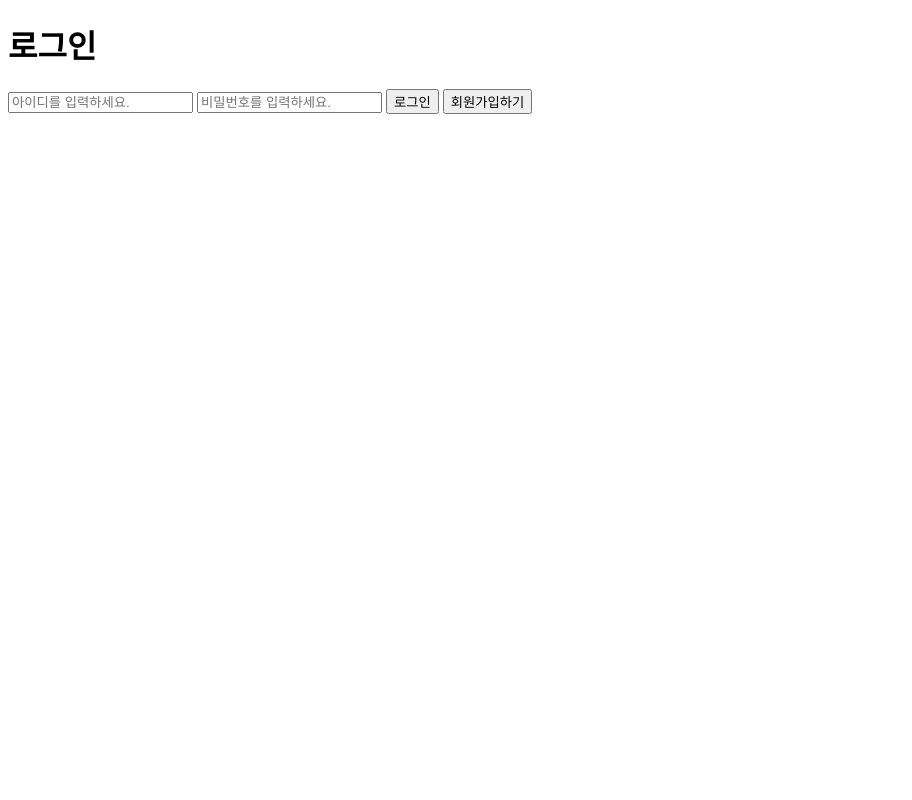
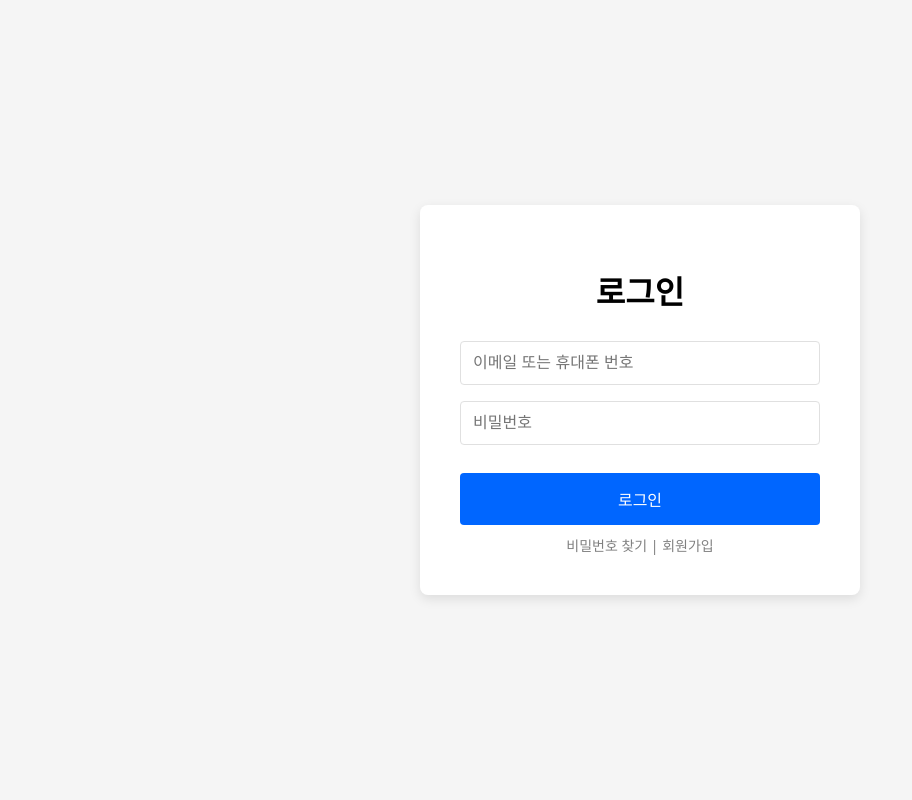
Before and after one commit to powerkyungil/hnh, a PHP site: page /view/item/herenothere/main.php in a window 1280 px wide. Shown: the whole page, without its empty margins (0-912 px from the left). Run offline with PHP 8.4, Linux system fonts and the light colour scheme.

Commit message:
Fix - 로그인, 회원가입, 메인페이지 디자인 추가

```diff
--- /dev/null
+++ b/css/default.css
@@ -0,0 +1,59 @@
+
+body {
+    font-family: 'Noto Sans', sans-serif;
+    background-color: #F5F5F5;
+    display: flex;
+    justify-content: center;
+    align-items: center;
+    height: 100vh;
+    margin: 0;
+}
+.login-container {
+    background-color: white;
+    padding: 40px;
+    border-radius: 8px;
+    box-shadow: 0 4px 12px rgba(0, 0, 0, 0.1);
+    width: 100%;
+    max-width: 360px;
+}
+.login-container h1 {
+    text-align: center;
+    margin-bottom: 20px;
+}
+.input-field {
+    width: 100%;
+    padding: 12px;
+    margin: 8px 0;
+    border: 1px solid #E0E0E0;
+    border-radius: 4px;
+    box-sizing: border-box;
+    font-size: 16px;
+}
+.input-field:focus {
+    border-color: #0066FF;
+    outline: none;
+}
+.login-btn {
+    width: 100%;
+    background-color: #0066FF;
+    color: white;
+    padding: 14px;
+    border: none;
+    border-radius: 4px;
+    font-size: 16px;
+    cursor: pointer;
+    margin-top: 20px;
+}
+.login-btn:hover {
+    background-color: #0056D2;
+}
+.link {
+    text-align: center;
+    color: #808080;
+    font-size: 14px;
+    margin-top: 10px;
+}
+.link a {
+    color: #808080;
+    text-decoration: none;
+}
--- a/view/item/herenothere/main.php
+++ b/view/item/herenothere/main.php
@@ -2,15 +2,13 @@
 
 ?>
 
-<!doctype html>
-<html lang="en">
+<!DOCTYPE html>
+<html lang="ko">
 <head>
     <meta charset="UTF-8">
-    <meta name="viewport"
-          content="width=device-width, user-scalable=no, initial-scale=1.0, maximum-scale=1.0, minimum-scale=1.0">
-    <meta http-equiv="X-UA-Compatible" content="ie=edge">
-    <title>회원가입</title>
-</head>
+    <meta name="viewport" content="width=device-width, initial-scale=1.0">
+    <title>로그인 페이지</title>
+    <link rel="stylesheet" href="css/default.css">
     <script src="https://code.jquery.com/jquery-3.6.0.min.js"></script>
     <script>
         function userJoin() {
@@ -18,7 +16,7 @@
         }
 
         $(document).ready(function() {
-        $('#userSignIn').on('click', function(event) {
+            $('#login-btn').on('click', function(event) {
                 console.log('test');
                 event.preventDefault(); // 폼의 기본 제출 동작을 막음 (페이지 이동 방지)
 
@@ -30,7 +28,7 @@
                 }
 
                 $.ajax({
-                url: 'http://localhost/hnh/api/hnh/user/join', // 요청을 보낼 URL
+                    url: '/api/hnh/user/signin', // 요청을 보낼 URL
                     type: 'POST',
                     dataType: 'json',
                     contentType: 'application/json; charset=utf-8',
@@ -57,6 +55,36 @@
             });
         });
     </script>
+</head>
+<body>
+
+    <div class="login-container">
+        <h1>로그인</h1>
+        <input type="hidden" id="type" name="type" value="user/User">
+        <input type="hidden" id="route" name="route" value="sign_in">
+        <input type="text" class="input-field" id="userId" name="userId" placeholder="이메일 또는 휴대폰 번호">
+        <input type="password" class="input-field" id="password" name="password" placeholder="비밀번호">
+        <button id="login-btn" class="login-btn">로그인</button>
+        <div class="link">
+            <a href="#">비밀번호 찾기</a> | <a href="view/item/herenothere/user/userJoin.php">회원가입</a>
+        </div>
+    </div>
+    <div id="responseMessage"></div>
+
+</body>
+</html>
+
+
+<!-- <!doctype html>
+<html lang="en">
+<head>
+    <meta charset="UTF-8">
+    <meta name="viewport"
+          content="width=device-width, user-scalable=no, initial-scale=1.0, maximum-scale=1.0, minimum-scale=1.0">
+    <meta http-equiv="X-UA-Compatible" content="ie=edge">
+    <title>회원가입</title>
+</head>
+
 <body>
 <h1>로그인</h1>
     <input type="hidden" id="type" name="type" value="user/User">
@@ -67,4 +95,4 @@
 <button type="button" onclick="userJoin()">회원가입하기</button>
 <div id="responseMessage"></div>
 </body>
-</html>
+</html> -->
```
Also changed, not shown: index.php (+5 -5 lines), view/item/herenothere/mainPage.php (+89 -5 lines), view/item/herenothere/user/userJoin.php (+12 -9 lines). Lines whose indentation alone changed are shown as unchanged.
